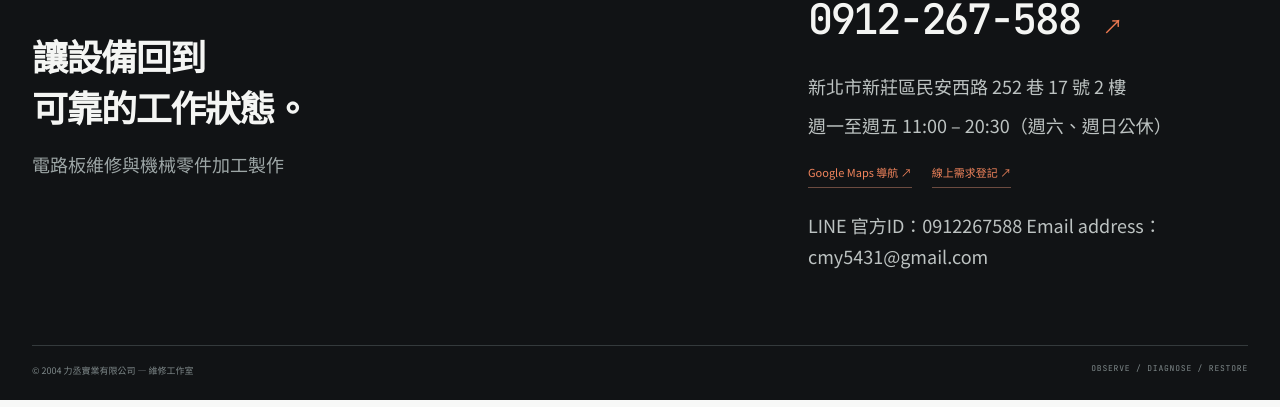
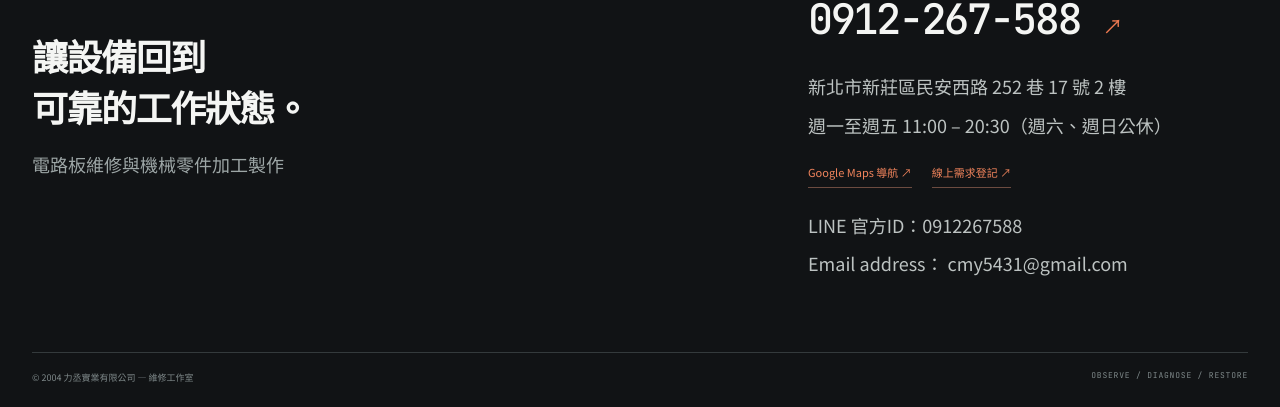
Before and after one commit to ew900115/liccheng-site, an Astro site: page / in a window 1280 px wide. Shown: the part 5529-5936 px from the top of the page. Built offline with nearby package versions, Linux system fonts and the light colour scheme; Astro itself is replaced by a stand-in of ours.

Commit message:
Update email display in Footer component

```diff
--- a/src/components/Footer.astro
+++ b/src/components/Footer.astro
@@ -57,8 +57,11 @@ import { shopInfo } from '../data/shopInfo';
 
         <p class="line-placeholder">
           LINE 官方ID：{shopInfo.line}
-          Email address：{shopInfo.email}
           <small>
+        </p>
+        <p>
+        Email address：
+        <a href={`mailto:${shopInfo.email}`}>{shopInfo.email}</a>
         </p>
       </div>
     </div>
```
